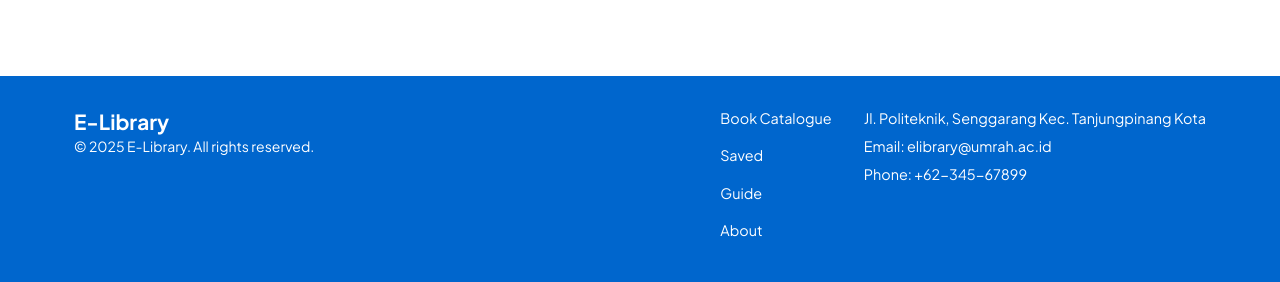
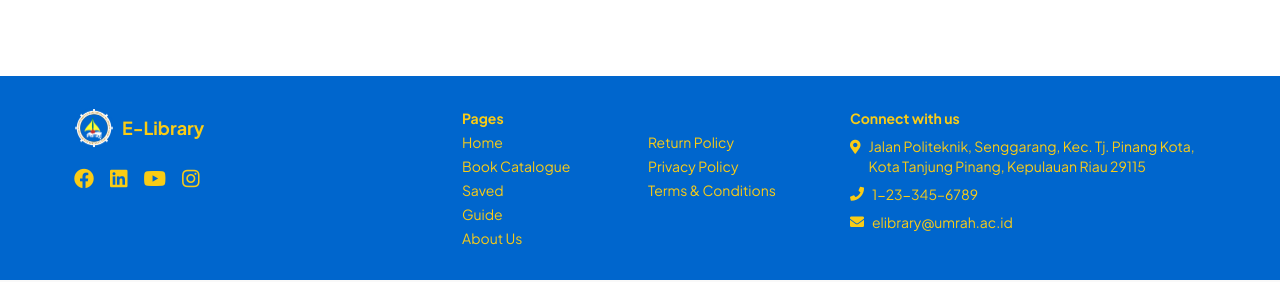
Before and after one commit to jebatbois/IMK-ELibrary, a plain HTML site: page index.html in a window 1280 px wide. Shown: the part 2336-2618 px from the top of the page. Drawn offline with nearby package versions, Linux system fonts and the light colour scheme.

Commit message:
bismillah final

```diff
--- a/index.html
+++ b/index.html
@@ -151,27 +151,57 @@
     </section>
   </main>
 
-  <footer class="text-white py-8 mt-auto">
-    <div class="footer-container max-w-7xl mx-auto px-6 flex flex-col md:flex-row justify-between">
-      <div class="footer-left mb-6 md:mb-0">
-        <div class="logo text-lg font-bold">E-Library</div>
-        <p class="text-sm">© 2025 E-Library. All rights reserved.</p>
+   <footer class="bg-#0066cc text-yellow-400 py-8">
+  <div class="max-w-7xl mx-auto px-6 grid grid-cols-1 md:grid-cols-3 gap-8">
+    <!-- Logo & Sosial Media -->
+    <div>
+      <div class="flex items-center gap-2 mb-4">
+        <img src="images/logo.png" alt="Logo" class="w-10 h-10" />
+        <span class="text-lg font-bold">E-Library</span>
       </div>
-      <div class="footer-right flex flex-col md:flex-row gap-8">
-        <div class="footer-links flex flex-col gap-2">
+      <div class="flex space-x-4 text-xl">
+        <a href="#"><i class="fab fa-facebook"></i></a>
+        <a href="#"><i class="fab fa-linkedin"></i></a>
+        <a href="#"><i class="fab fa-youtube"></i></a>
+        <a href="#"><i class="fab fa-instagram"></i></a>
+      </div>
+    </div>
+
+    <!-- Navigasi Halaman -->
+    <div class="grid grid-cols-2 gap-4 text-sm">
+      <div class="flex flex-col space-y-1">
+        <span class="font-bold">Pages</span>
+        <a href="index.html">Home</a>
         <a href="catalogue.html">Book Catalogue</a>
         <a href="saved.html">Saved</a>
         <a href="guide.html">Guide</a>
-          <a href="about.html">About</a>
+        <a href="about.html">About Us</a>
       </div>
-        <div class="footer-contact text-sm">
-          <p>Jl. Politeknik, Senggarang Kec. Tanjungpinang Kota</p>
-          <p>Email: elibrary@umrah.ac.id</p>
-          <p>Phone: +62-345-67899</p>
+      <div class="flex flex-col space-y-1">
+        <span class="invisible">Hidden</span> <!-- agar sejajar -->
+        <a href="#">Return Policy</a>
+        <a href="#">Privacy Policy</a>
+        <a href="#">Terms & Conditions</a>
       </div>
+    </div>
+
+    <!-- Kontak -->
+    <div class="text-sm">
+      <span class="font-bold block mb-2">Connect with us</span>
+      <p class="flex items-start gap-2">
+        <i class="fas fa-map-marker-alt mt-1"></i>
+        Jalan Politeknik, Senggarang, Kec. Tj. Pinang Kota, Kota Tanjung Pinang, Kepulauan Riau 29115
+      </p>
+      <p class="flex items-center gap-2 mt-2">
+        <i class="fas fa-phone"></i> 1-23-345–6789
+      </p>
+      <p class="flex items-center gap-2 mt-2">
+        <i class="fas fa-envelope"></i> elibrary@umrah.ac.id
+      </p>
     </div>
   </div>
 </footer>
+
   <script>
   document.querySelector('.search-button').addEventListener('click', function(e) {
   e.preventDefault();
```
Also changed, not shown: catalogue.html (+3 -3 lines), search.html (+41 -12 lines). Lines whose indentation alone changed are shown as unchanged.
